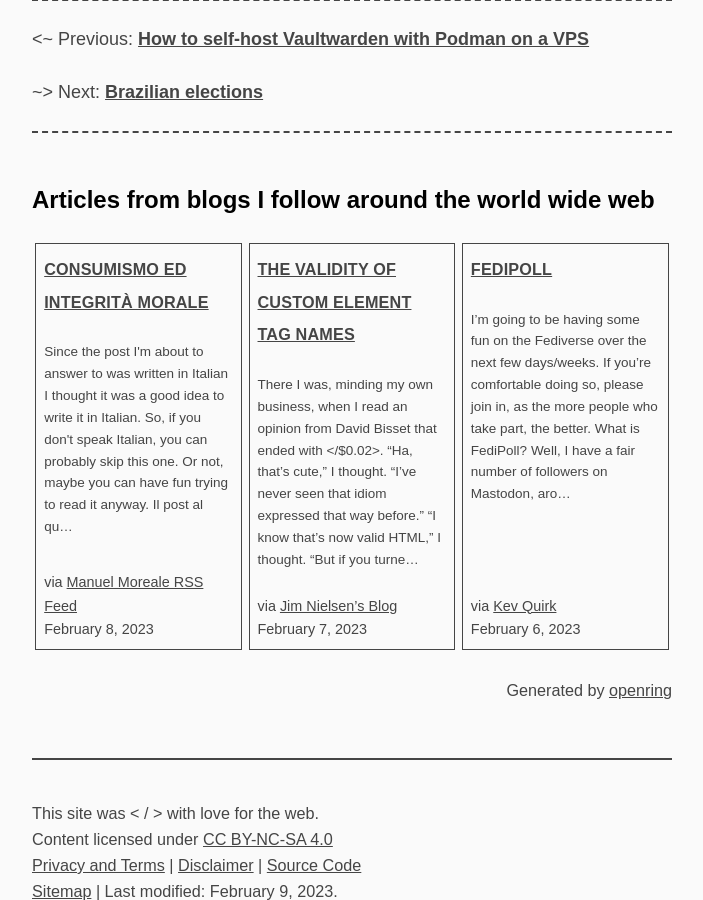
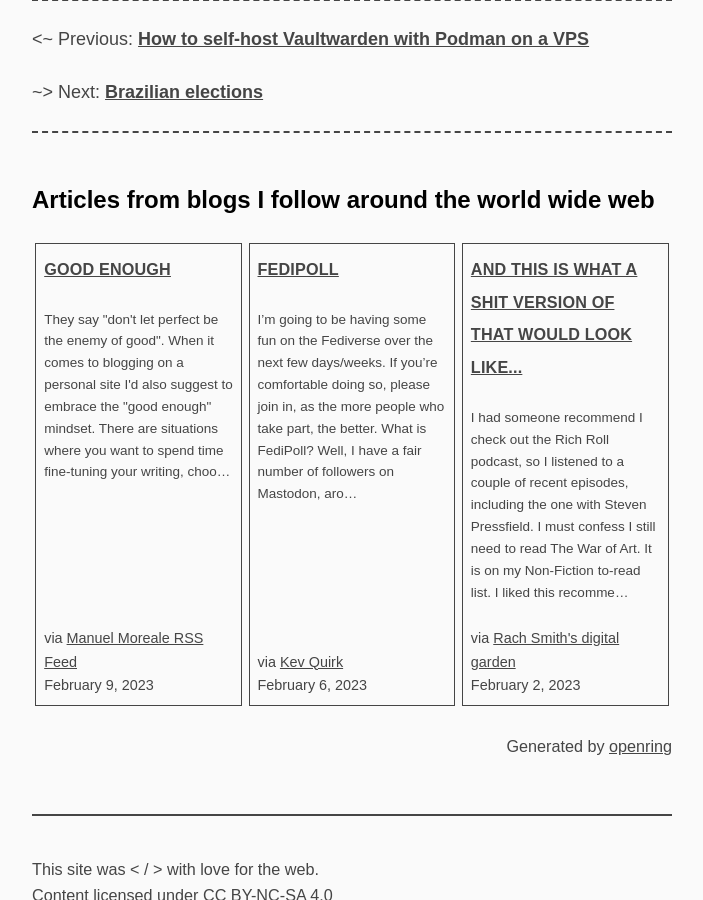
Before and after one commit to a-franca/abf.li, a Jekyll site: the page built from _posts/2022/2022-09-28-hurricane-ian.md, in a window 1280 px wide and 900 px high, scrolled down 908 px. Shown: the whole window, without its empty margins (288-991 px from the left). Built offline with Jekyll 4.4.1, drawn with Linux system fonts in a browser that asks for light colours.

Commit message:
fetch new content

```diff
--- a/_includes/openring-out.html
+++ b/_includes/openring-out.html
@@ -5,28 +5,13 @@
 
     <div class="article">
       <h4 class="title">
-        <a href="https://manuelmoreale.com/@/page/vSxQwAXoX3mPly8k" rel="noopener noreferrer nofollow" target="_blank">Consumismo ed integrità morale</a>
+        <a href="https://manuelmoreale.com/@/page/ILq8EetbwgqDilYl" rel="noopener noreferrer nofollow" target="_blank">Good enough</a>
       </h4>
-      <p class="summary">Since the post I&#39;m about to answer to was written in Italian I thought it was a good idea to write it in Italian. So, if you don&#39;t speak Italian, you can probably skip this one. Or not, maybe you can have fun trying to read it anyway.
-
-Il post al qu…</p>
+      <p class="summary">They say &#34;don&#39;t let perfect be the enemy of good&#34;. When it comes to blogging on a personal site I&#39;d also suggest to embrace the &#34;good enough&#34; mindset. There are situations where you want to spend time fine-tuning your writing, choo…</p>
       <small class="source">
         via <a href="https://manuelmoreale.com" rel="noopener noreferrer nofollow" target="_blank">Manuel Moreale RSS Feed</a>
       </small>
-      <small class="date">February 8, 2023</small>
-    </div>
-
-    <div class="article">
-      <h4 class="title">
-        <a href="https://blog.jim-nielsen.com/2023/validity-of-custom-element-tag-names/" rel="noopener noreferrer nofollow" target="_blank">The Validity of Custom Element Tag Names</a>
-      </h4>
-      <p class="summary">There I was, minding my own business, when I read an opinion from David Bisset that ended with &lt;/$0.02&gt;.
-“Ha, that’s cute,” I thought. “I’ve never seen that idiom expressed that way before.”
-“I know that’s now valid HTML,” I thought. “But if you turne…</p>
-      <small class="source">
-        via <a href="https://blog.jim-nielsen.com" rel="noopener noreferrer nofollow" target="_blank">Jim Nielsen’s Blog</a>
-      </small>
-      <small class="date">February 7, 2023</small>
+      <small class="date">February 9, 2023</small>
     </div>
 
     <div class="article">
@@ -45,6 +30,19 @@ Well, I have a fair number of followers on Mastodon, aro…</p>
       <small class="date">February 6, 2023</small>
     </div>
 
+    <div class="article">
+      <h4 class="title">
+        <a href="https://rachsmith.com/this-is-a-shit-version/" rel="noopener noreferrer nofollow" target="_blank">And this is what a shit version of that would look like...</a>
+      </h4>
+      <p class="summary">I had someone recommend I check out the Rich Roll podcast, so I listened to a couple of recent episodes, including the one with Steven Pressfield.
+I must confess I still need to read The War of Art. It is on my Non-Fiction to-read list.
+I liked this recomme…</p>
+      <small class="source">
+        via <a href="https://rachsmith.com/" rel="noopener noreferrer nofollow" target="_blank">Rach Smith&#39;s digital garden</a>
+      </small>
+      <small class="date">February 2, 2023</small>
+    </div>
+
   </section>
   <p class="attribution">
     Generated by
```
